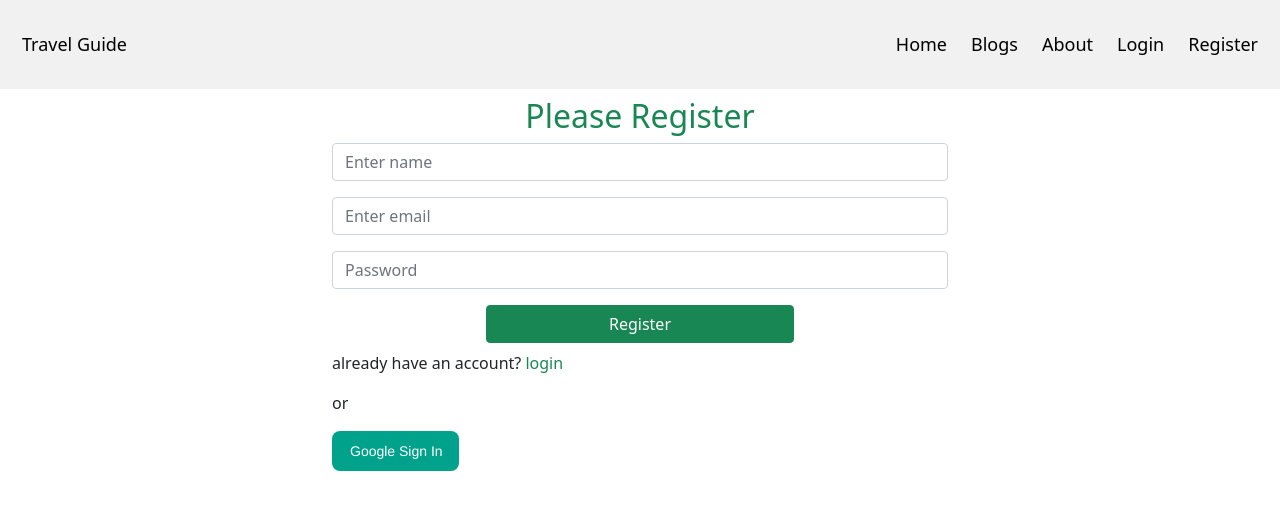
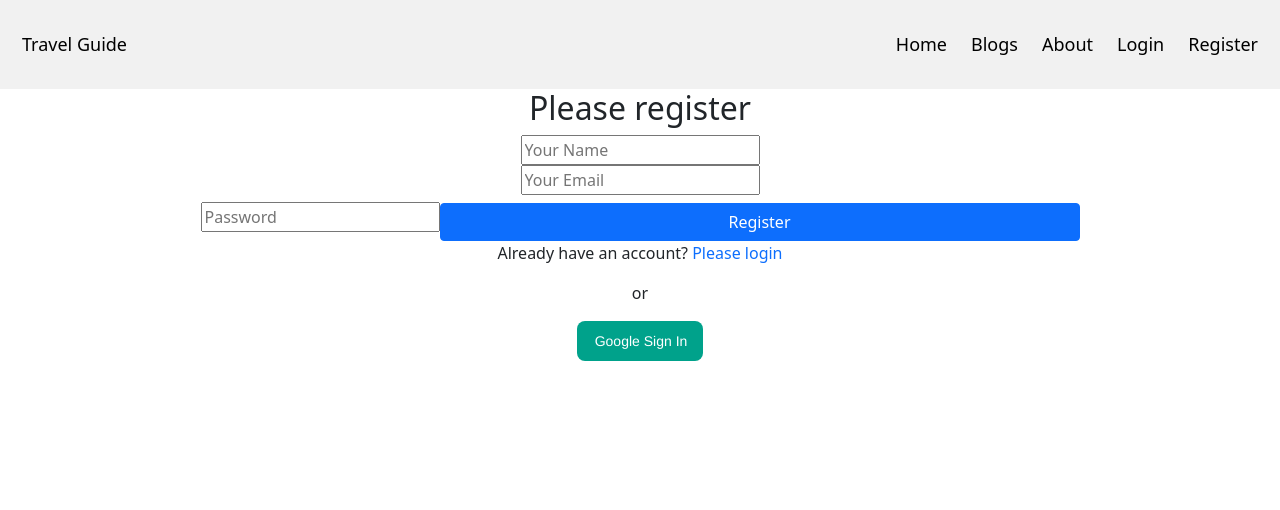
Before and after one commit to Fajla-Rabby/solo-travel-guid, a React (Create React App) app: page /register in a window 1280 px wide. Shown: the top 510 px of the page. Built offline with nearby package versions, Linux system fonts and the light colour scheme.

Commit message:
register done

```diff
--- /dev/null
+++ b/src/Pages/Home/Login/Register/Register.css
@@ -0,0 +1,14 @@
+.register-form{
+    margin: 0 auto;
+    width: 50%;
+}
+/* .register-form input:not([type=checkbox]){
+    display: block;
+    width: 100%;
+    height: 40px;
+    border-radius: 5px;
+    border: 1px solid lightgray;
+    padding-left: 10px;
+    font-size: 16px;
+    margin-bottom: 15px;
+} */
--- a/src/Pages/Home/Login/Register/Register.js
+++ b/src/Pages/Home/Login/Register/Register.js
@@ -1,7 +1,7 @@
 import React from 'react';
 import { Button, Form } from 'react-bootstrap';
 import { useCreateUserWithEmailAndPassword } from 'react-firebase-hooks/auth';
-import { Link } from 'react-router-dom';
+import { Link, useNavigate } from 'react-router-dom';
 import auth from '../../../../firebase.init';
 import SocialLogin from '../SocialLogin/SocialLogin';
 
@@ -12,42 +12,39 @@ const Register = () => {
         loading,
         error,
       ] = useCreateUserWithEmailAndPassword(auth);
+      const navigate = useNavigate();
 
 
-      const handleRegister = event =>
-      {
-          event.preventDefault();
-          const name = event.target.name.value;
-          const  email = event.target.email.value;
-          const passwrod = event.target.password.value;
 
-      }
+      const handleRegister = async (event) => {
+        event.preventDefault();
+        const name = event.target.name.value;
+        const email = event.target.email.value;
+        const password = event.target.password.value;
+        // const agree = event.target.terms.checked;
+
+        await createUserWithEmailAndPassword(email, password)
+        navigate('/home');
+
+    }
 
 
     return (
 
-        <div className='container w-50 mx-auto'>
-        <h2 className='text-success text-center mt-2'>Please Register</h2>
-        <Form onSubmit={handleRegister}>
-            <Form.Group className="mb-3" >
-                <Form.Control type="name" placeholder="Enter name" required />
-
-            </Form.Group>
-            <Form.Group className="mb-3">
-                <Form.Control type="email" placeholder="Enter email" required />
-
-            </Form.Group>
-
-            <Form.Group className="mb-3" >
-                <Form.Control type="password" placeholder="Password" required />
-            </Form.Group>
-
-            <Button variant="success w-50 mx-auto d-block mb-2" type="submit">
-                Register
-            </Button>
-        </Form>
-
-        <p>already have an account? <Link to='/login' className='text-success pe-auto text-decoration-none' >login</Link></p>
+        <div style={{ textAlign: 'center' }} className='register-form'>
+        <h2>Please register</h2>
+        <form onSubmit={handleRegister} action="">
+            <input type="text" name="name" id="" placeholder='Your Name' />
+            <br />
+            <input type="email" name="email" id="" placeholder='Your Email' required />
+            <br />
+            <input type="password" name="password" id="" placeholder='Password' required />
+            <input
+                className='w-50 mx-auto btn btn-primary mt-2'
+                type="submit"
+                value="Register" />
+        </form>
+        <p>Already have an account? <Link to='/login' className='text-primary pe-auto text-decoration-none' >Please login</Link></p>
         <SocialLogin></SocialLogin>
 
     </div>
```
